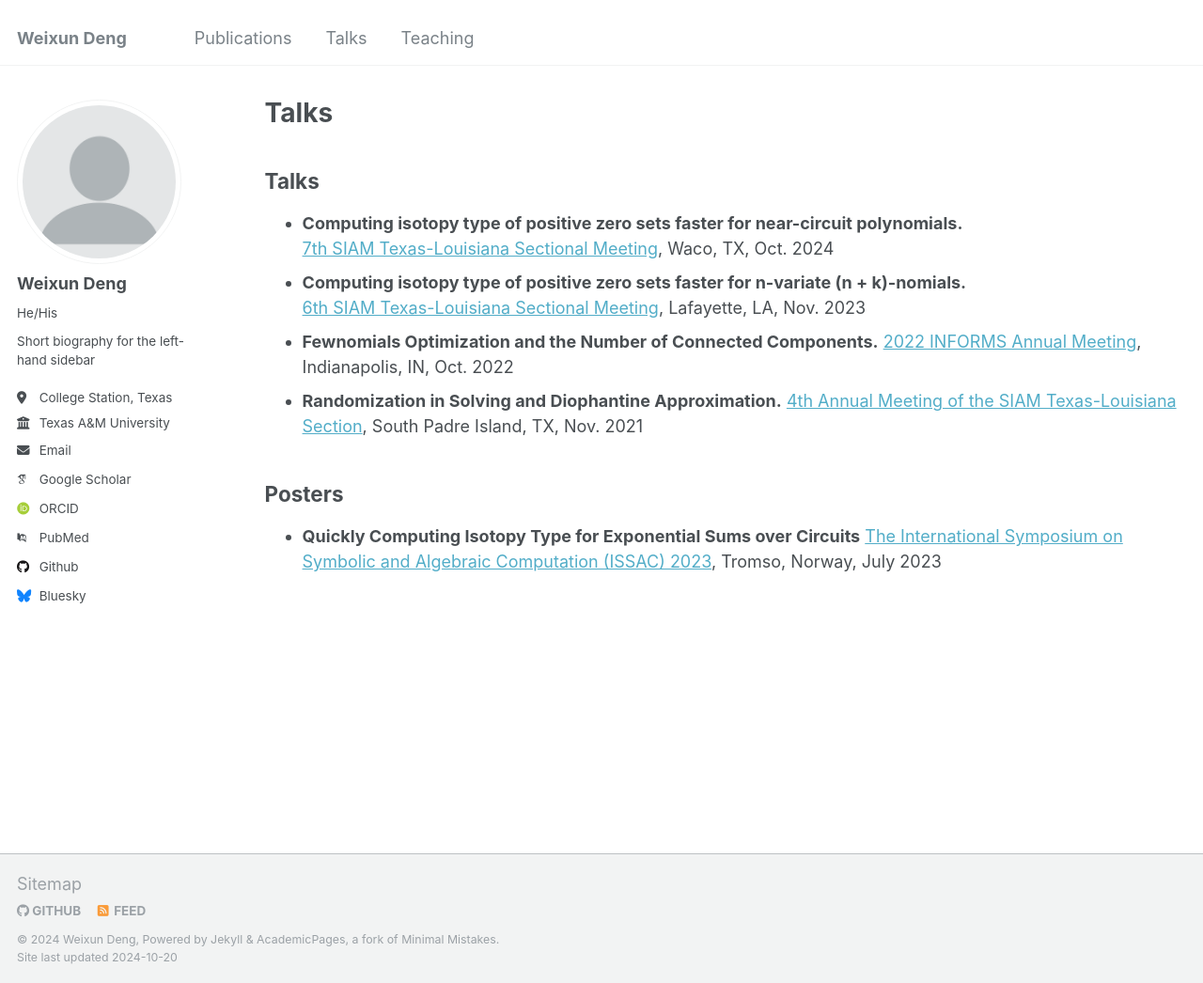
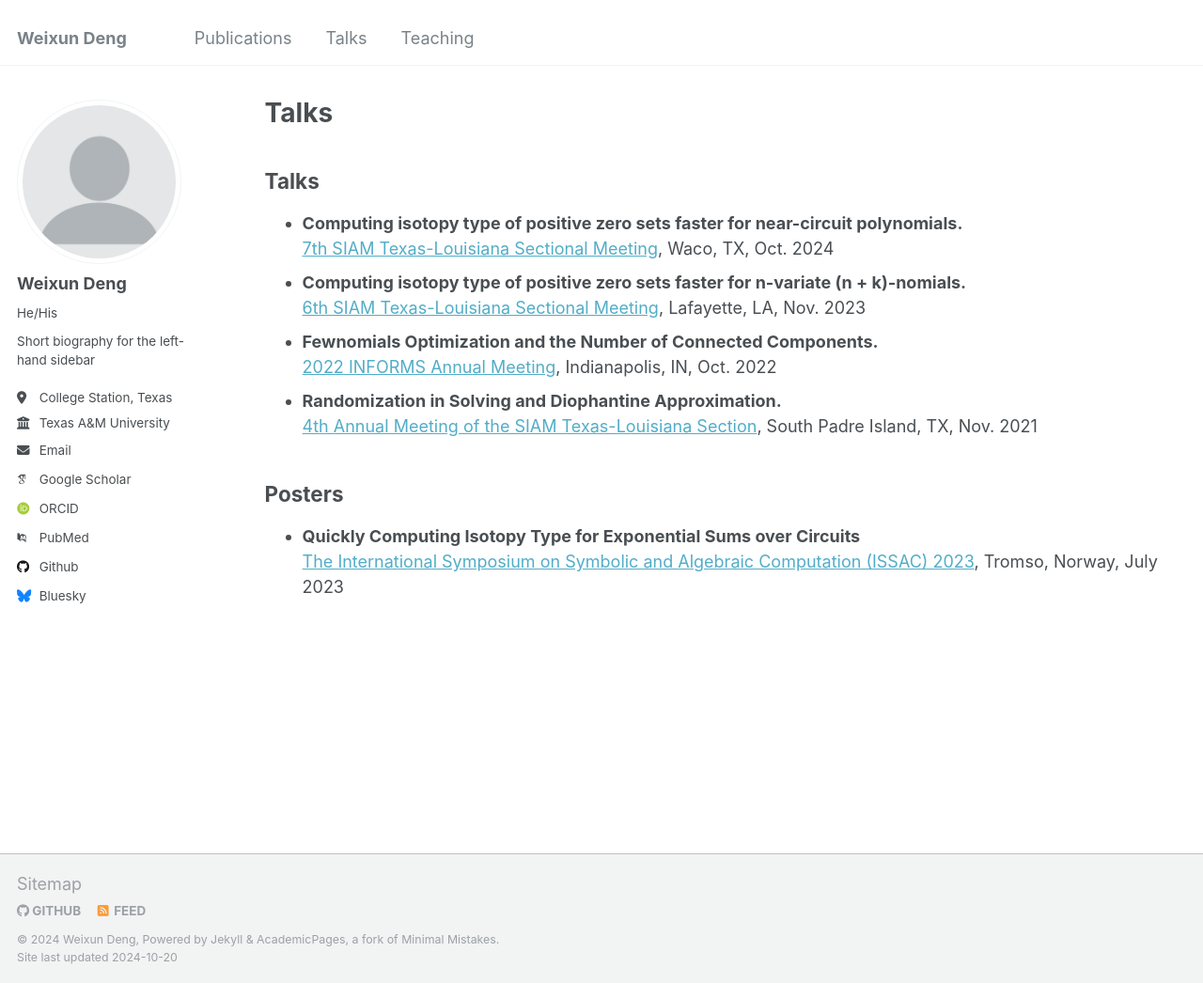
Before and after one commit to WeixunDeng/weixundeng.github.io, a Jekyll site: the page built from _pages/talks.md, in a window 1280 px wide and 1046 px high. Shown: the whole window at 94% size. Built offline with Jekyll 4.4.1, drawn with Linux system fonts in a browser that asks for light colours; some web fonts are replaced.

```diff
--- a/_pages/talks.md
+++ b/_pages/talks.md
@@ -10,11 +10,11 @@ author_profile: true
   <a href="https://math.artsandsciences.baylor.edu/conferences/siam-conference">7th SIAM Texas-Louisiana Sectional Meeting<a/>, Waco, TX, Oct. 2024
 * **Computing isotopy type of positive zero sets faster for n-variate (n + k)-nomials.**<br/>
   <a href="https://userweb.ucs.louisiana.edu/~C00424602/SIAMTXLA2023/">6th SIAM Texas-Louisiana Sectional Meeting<a/>, Lafayette, LA, Nov. 2023
-* **Fewnomials Optimization and the Number of Connected Components.**
+* **Fewnomials Optimization and the Number of Connected Components.**<br/>
   <a href="https://meetings.informs.org/wordpress/indianapolis2022/">2022 INFORMS Annual Meeting<a/>, Indianapolis, IN, Oct. 2022
-* **Randomization in Solving and Diophantine Approximation.**
+* **Randomization in Solving and Diophantine Approximation.**<br/>
   <a href="https://faculty.utrgv.edu/eleftherios.gkioulekas/2021-siam-txla-meeting-spi/index.html#:~:text=The%20meeting%20will%20be%20held,conditions%20for%20work%20and%20collaboration.">4th Annual Meeting of the SIAM Texas-Louisiana Section<a/>, South Padre Island, TX, Nov. 2021
 
 ## Posters ##
-* **Quickly Computing Isotopy Type for Exponential Sums over Circuits**
+* **Quickly Computing Isotopy Type for Exponential Sums over Circuits**<br/>
   <a href="https://www.issac-conference.org/2023/">The International Symposium on Symbolic and Algebraic Computation (ISSAC) 2023<a/>, Tromso, Norway, July 2023
```
